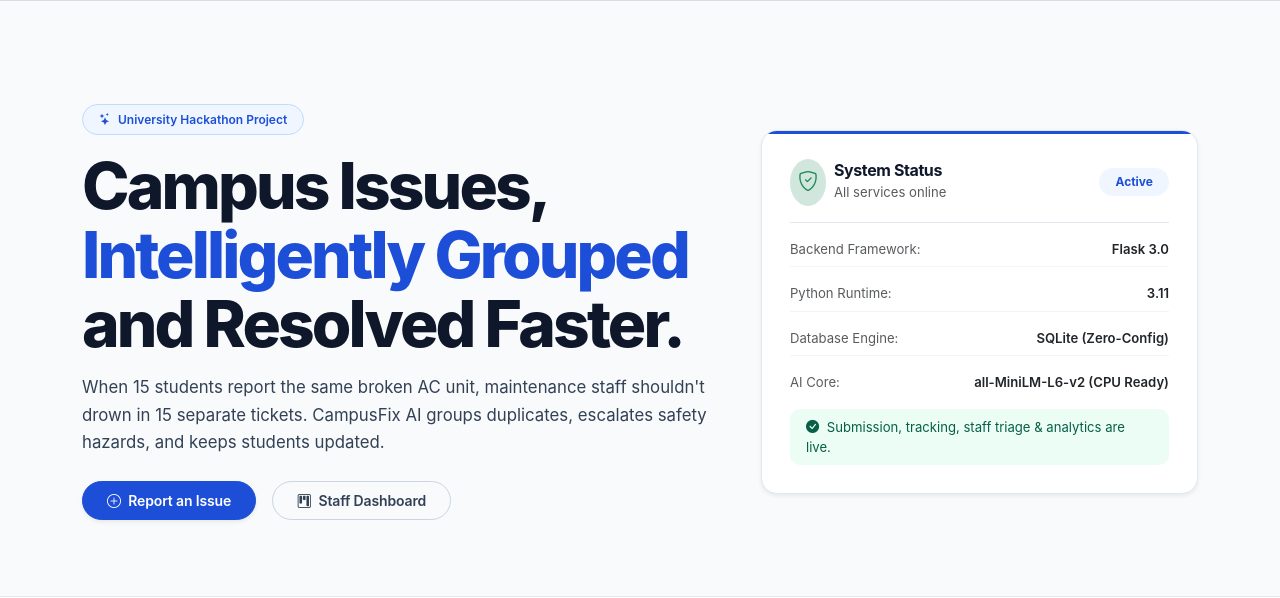
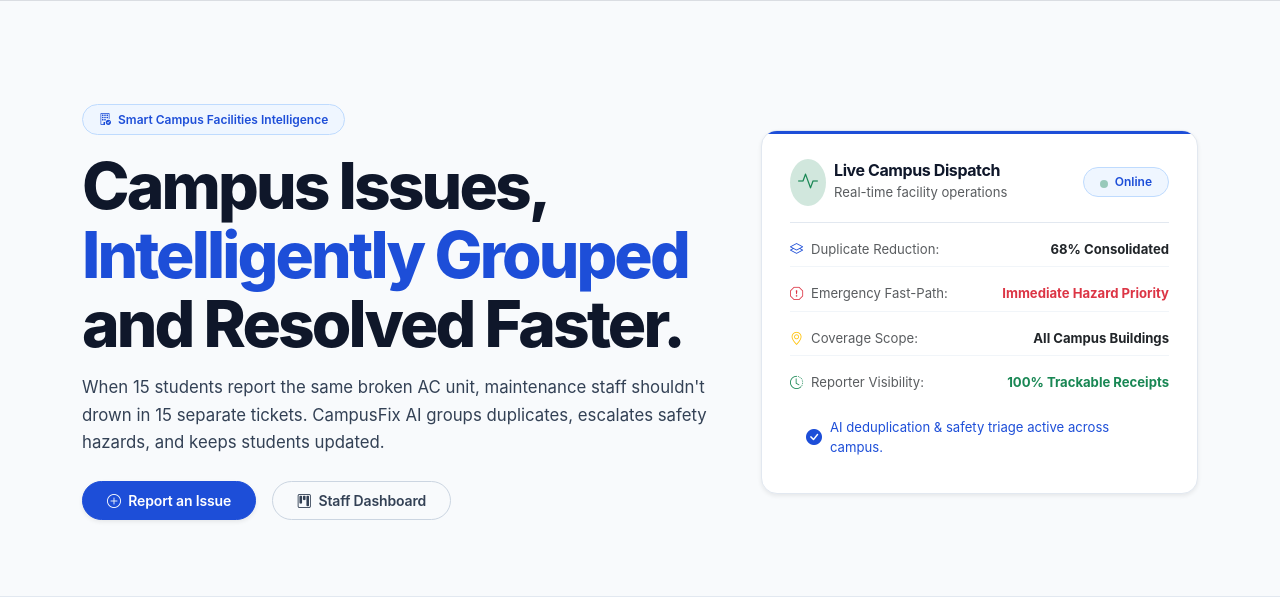
Before and after one commit to safi892/campus_fix, a Flask app: page / in a window 1280 px wide. Shown: the part 80-678 px from the top of the page. Run offline with Flask 3, Linux system fonts and the light colour scheme; some libraries are stand-ins or nearby versions.

Commit message:
style: modernize hero section with professional campus operations dispatch pulse card

```diff
--- a/templates/index.html
+++ b/templates/index.html
@@ -9,7 +9,7 @@
         <div class="row align-items-center g-5">
             <div class="col-lg-7">
                 <span class="badge bg-primary-subtle text-primary border border-primary-subtle px-3 py-2 rounded-pill fw-semibold mb-3">
-                    <i class="bi bi-stars me-1"></i> University Hackathon Project
+                    <i class="bi bi-building-check me-1"></i> Smart Campus Facilities Intelligence
                 </span>
                 <h1 class="hero-title mb-3">
                     Campus Issues, <span class="hero-highlight">Intelligently Grouped</span> and Resolved Faster.
@@ -31,38 +31,40 @@
                     <div class="d-flex align-items-center justify-content-between mb-3 border-bottom pb-3">
                         <div class="d-flex align-items-center">
                             <span class="p-2 bg-success-subtle text-success rounded-circle me-2">
-                                <i class="bi bi-shield-check fs-5"></i>
+                                <i class="bi bi-activity fs-5"></i>
                             </span>
                             <div>
-                                <h6 class="mb-0 fw-bold">System Status</h6>
-                                <small class="text-muted">All services online</small>
+                                <h6 class="mb-0 fw-bold">Live Campus Dispatch</h6>
+                                <small class="text-muted">Real-time facility operations</small>
                             </div>
                         </div>
-                        <span class="badge bg-success px-3 py-2 rounded-pill">Active</span>
+                        <span class="badge bg-success-subtle text-success border border-success-subtle px-3 py-2 rounded-pill fw-semibold">
+                            <span class="spinner-grow spinner-grow-sm me-1 text-success" role="status" style="width: 0.5rem; height: 0.5rem;"></span> Online
+                        </span>
                     </div>
 
                     <div class="vstack gap-3 small">
-                        <div class="d-flex justify-content-between text-muted">
-                            <span>Backend Framework:</span>
-                            <span class="fw-semibold text-dark">Flask 3.0</span>
+                        <div class="d-flex justify-content-between align-items-center">
+                            <span class="text-muted"><i class="bi bi-layers text-primary me-2"></i>Duplicate Reduction:</span>
+                            <span class="fw-bold text-dark">68% Consolidated</span>
                         </div>
-                        <div class="d-flex justify-content-between text-muted">
-                            <span>Python Runtime:</span>
-                            <span class="fw-semibold text-dark">3.11</span>
+                        <div class="d-flex justify-content-between align-items-center">
+                            <span class="text-muted"><i class="bi bi-exclamation-octagon text-danger me-2"></i>Emergency Fast-Path:</span>
+                            <span class="fw-bold text-danger">Immediate Hazard Priority</span>
                         </div>
-                        <div class="d-flex justify-content-between text-muted">
-                            <span>Database Engine:</span>
-                            <span class="fw-semibold text-dark">SQLite (Zero-Config)</span>
+                        <div class="d-flex justify-content-between align-items-center">
+                            <span class="text-muted"><i class="bi bi-geo-alt text-warning me-2"></i>Coverage Scope:</span>
+                            <span class="fw-bold text-dark">All Campus Buildings</span>
                         </div>
-                        <div class="d-flex justify-content-between text-muted">
-                            <span>AI Core:</span>
-                            <span class="fw-semibold text-dark">all-MiniLM-L6-v2 (CPU Ready)</span>
+                        <div class="d-flex justify-content-between align-items-center">
+                            <span class="text-muted"><i class="bi bi-clock-history text-success me-2"></i>Reporter Visibility:</span>
+                            <span class="fw-bold text-success">100% Trackable Receipts</span>
                         </div>
                     </div>
 
-                    <div class="alert alert-success border-0 mt-3 mb-0 py-2 small">
-                        <i class="bi bi-check-circle-fill me-1"></i>
-                        Submission, tracking, staff triage &amp; analytics are live.
+                    <div class="alert alert-primary-subtle text-primary border-0 mt-3 mb-0 py-2 small rounded-3 d-flex align-items-center">
+                        <i class="bi bi-check-circle-fill me-2 fs-6"></i>
+                        <span>AI deduplication &amp; safety triage active across campus.</span>
                     </div>
                 </div>
             </div>
```
